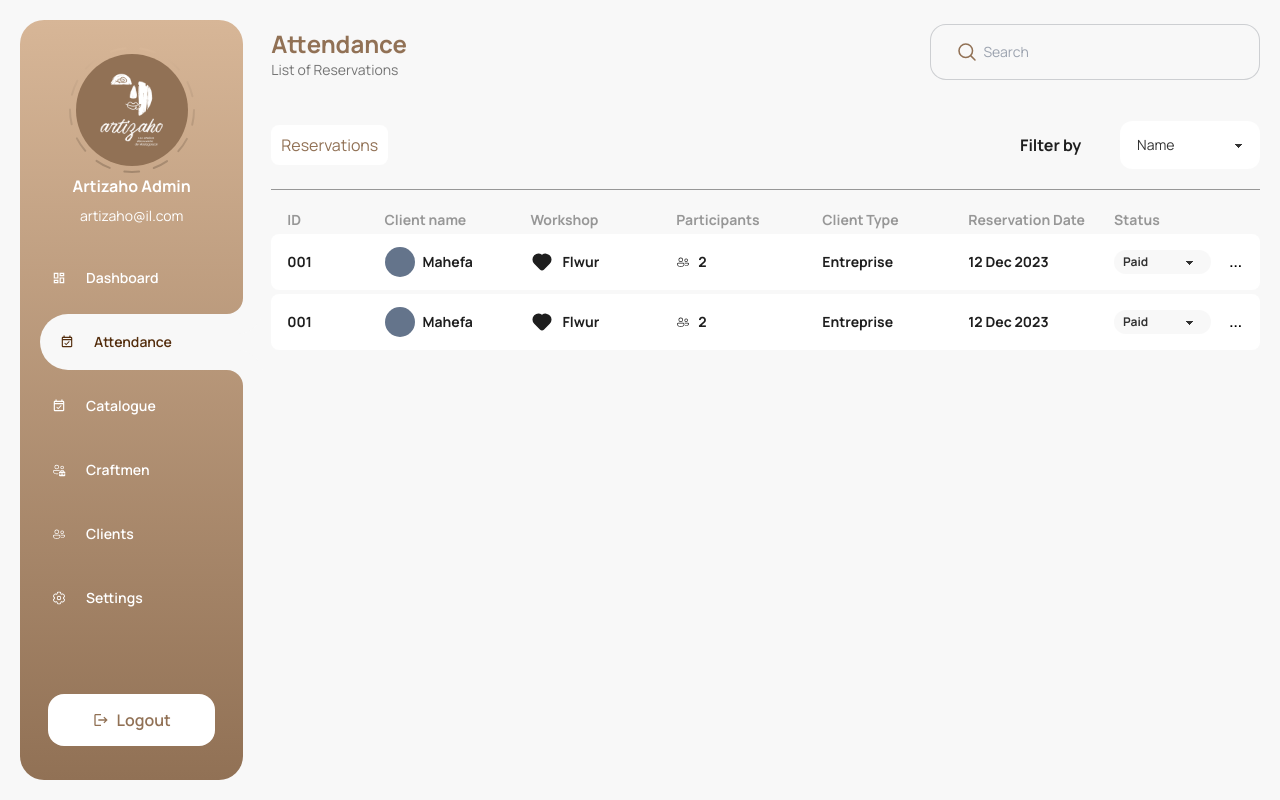
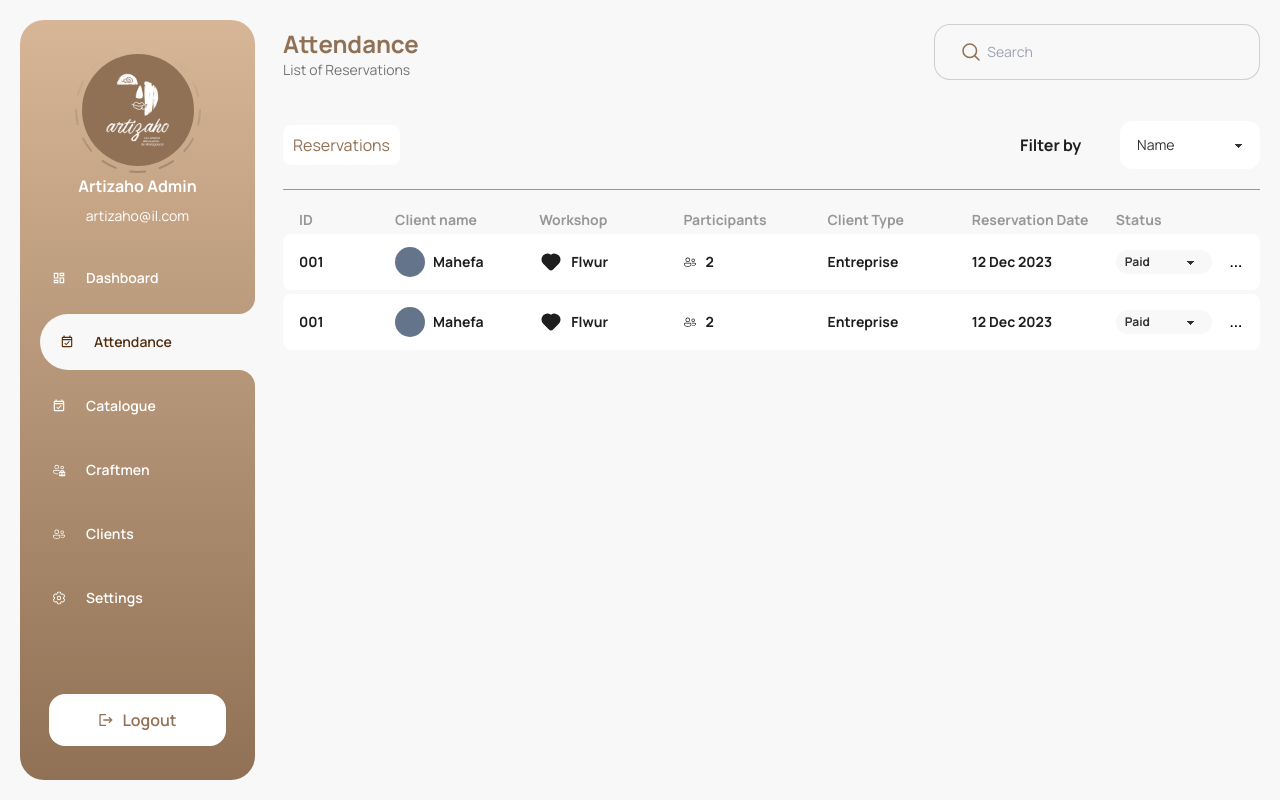
Before and after one commit to andrianina4/ARTIZAHO, a Next.js app: page /admin/attendance in a window 1280 px wide. Built offline with nearby package versions, Linux system fonts and the light colour scheme.

Commit message:
update: sidebar behavior

```diff
--- a/app/admin/attendance/page.tsx
+++ b/app/admin/attendance/page.tsx
@@ -38,6 +38,7 @@ function page() {
           	</div>
 			</div>
 			<Divider />
+			<div className=" ">
 				<div className="grid grid-cols-custom ml-4">
 					{headerList.map((item, index) => {
 						return (
@@ -52,6 +53,7 @@ function page() {
 					<AttendanceItem />
 				</div>
 			</div>
+		</div>
 	);
 }
 
--- a/components/sidebar.tsx
+++ b/components/sidebar.tsx
@@ -34,7 +34,7 @@ const links = [
 function Sidebar() {
 	const pathname = usePathname();
 	return (
-		<div className="z-100 flex flex-col justify-around w-full h-full rounded-3xl bg-gradient-to-t from-brown to-brown-60%">
+		<div className="z-100 flex flex-col justify-around min-w-[235px] w-full h-full rounded-3xl bg-gradient-to-t from-brown to-brown-60%">
 			<div>
 				<div className="flex flex-col items-center gap-2 mb-6">
 					<div className="relative">
```
Lines whose indentation alone changed are shown as unchanged.
